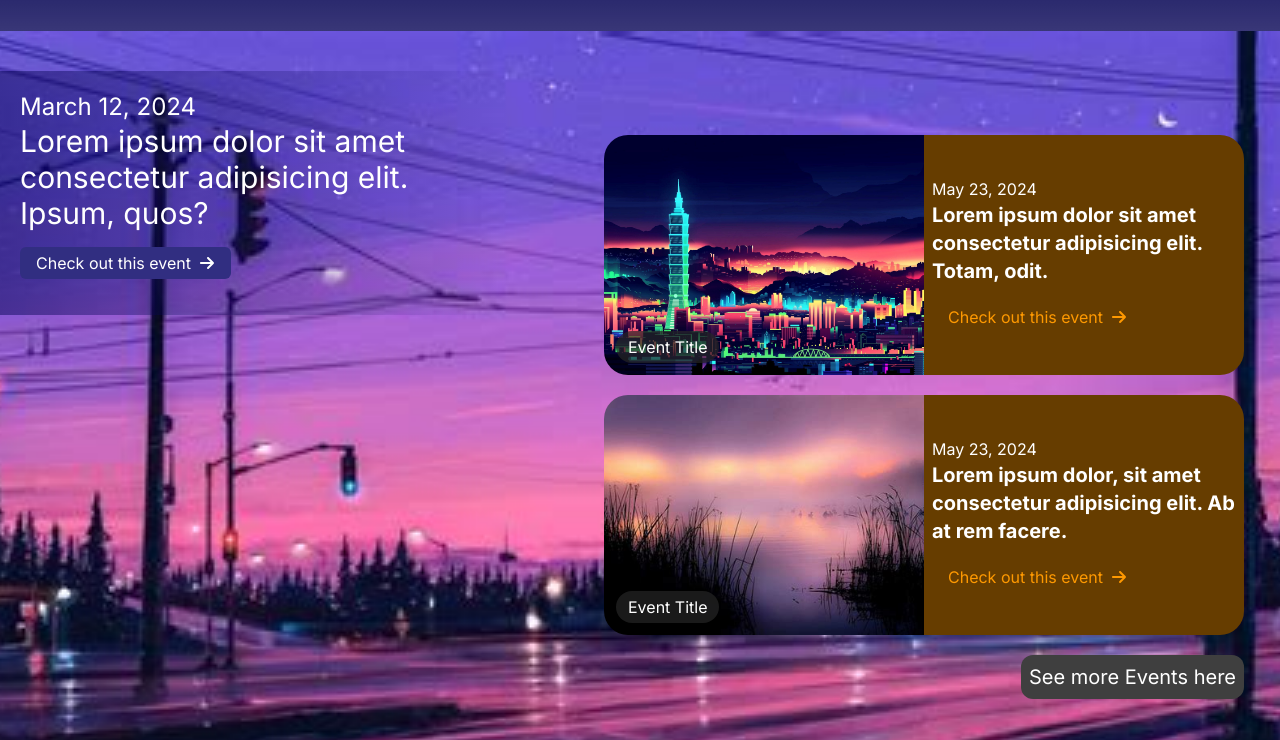
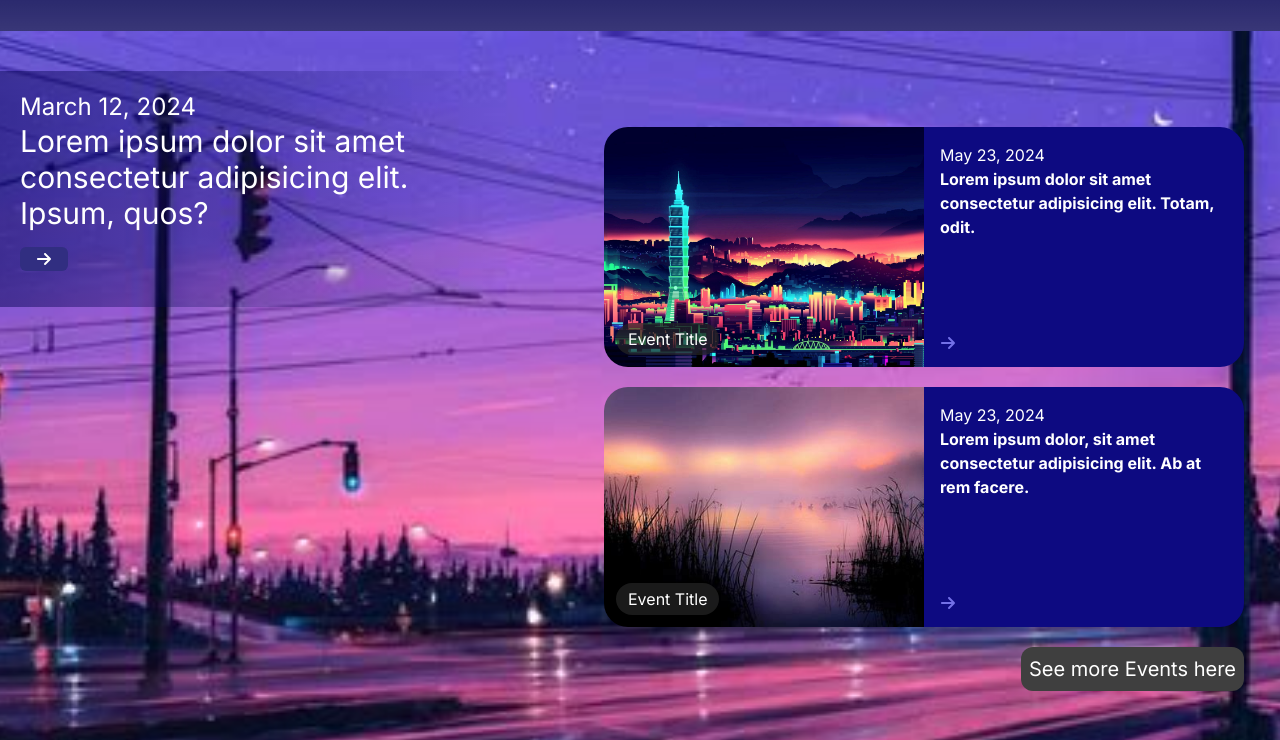
Before and after one commit to caspted/SE-webapp, a Next.js app: page / in a window 1280 px wide. Shown: the part 1600-2340 px from the top of the page. Built offline with nearby package versions, Linux system fonts and the light colour scheme; no server answers.

Commit message:
[Wends] [changed] the design on Events slightly

```diff
--- a/app/(landing page)/Events.tsx
+++ b/app/(landing page)/Events.tsx
@@ -38,10 +38,7 @@
           </h2>
           <div className="absolute left-0 top-0 -z-10 h-full w-full bg-gradient-to-r from-primary-900 opacity-50"></div>
           <button className="my-4 flex items-center justify-between gap-2 rounded-md sm:w-max">
-            Check out this event
-            <span>
-              <FaArrowRight />
-            </span>
+            <FaArrowRight />
           </button>
         </div>
         <div className="flex w-screen items-end justify-between p-5">
--- a/app/components/OtherEvents.tsx
+++ b/app/components/OtherEvents.tsx
@@ -59,13 +59,13 @@
                   fill
                 />
               </div>
-              <div className="flex flex-col justify-center gap-4 bg-secondary-900 p-2">
+              <div className="flex flex-col justify-between gap-4 bg-primary-700 p-4">
                 <div>
                   <h4 className="text-base">May 23, 2024</h4>
-                  <h3 className="bg-opacity-50 text-xl font-bold">{header}</h3>
+                  <h5 className="bg-opacity-50 font-bold">{header}</h5>
                 </div>
-                <button className="flex items-center gap-2 bg-transparent text-secondary-500">
-                  Check out this event <FaArrowRight />
+                <button className="flex items-center p-0 bg-transparent text-primary-300">
+                  <FaArrowRight />
                 </button>
               </div>
             </motion.div>
```
